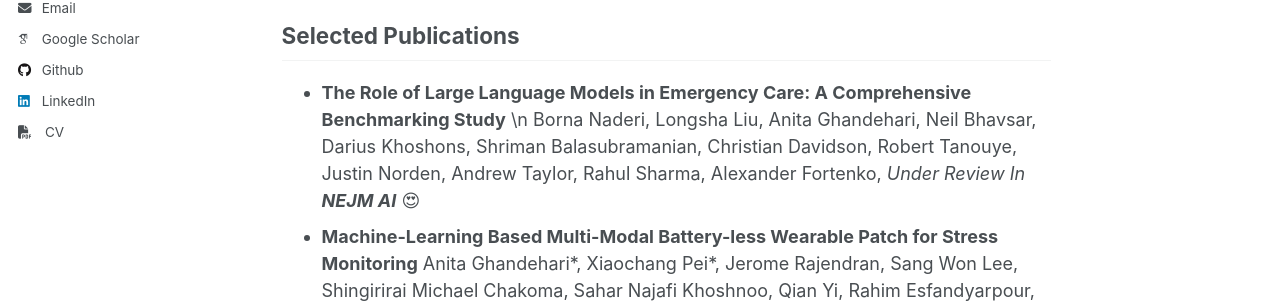
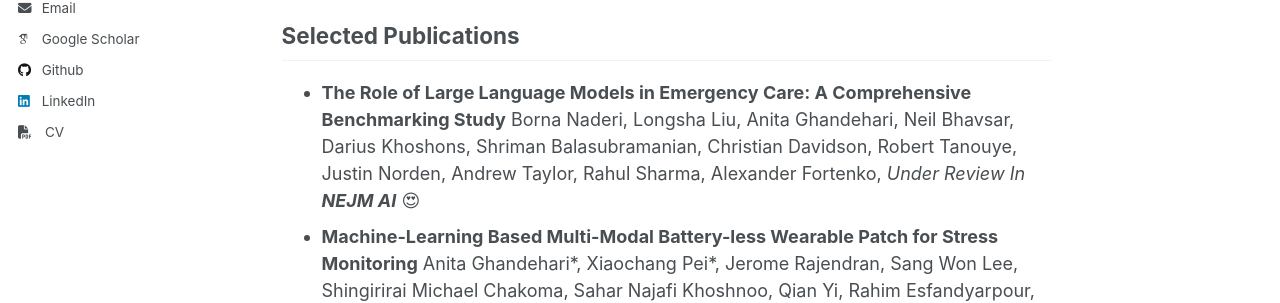
Before and after one commit to AnitaGhandehari/AnitaGhandehari.github.io, a Jekyll site: the page built from _pages/about.md, in a window 1280 px wide and 900 px high. Shown: the part 420-723 px from the top of the window. Built offline with Jekyll 4.4.1, drawn with Linux system fonts in a browser that asks for light colours; some web fonts are replaced.

```diff
--- a/_pages/about.md
+++ b/_pages/about.md
@@ -17,7 +17,7 @@ Research Interests
 Selected Publications
 ------
 - **The Role of Large Language Models in Emergency Care: A Comprehensive Benchmarking Study**
-  \n Borna Naderi, Longsha Liu, Anita Ghandehari, Neil Bhavsar, Darius Khoshons, Shriman Balasubramanian, Christian Davidson, Robert Tanouye, Justin Norden, Andrew Taylor, Rahul Sharma, Alexander Fortenko, _Under Review In **NEJM AI**_ 😍
+Borna Naderi, Longsha Liu, Anita Ghandehari, Neil Bhavsar, Darius Khoshons, Shriman Balasubramanian, Christian Davidson, Robert Tanouye, Justin Norden, Andrew Taylor, Rahul Sharma, Alexander Fortenko, _Under Review In **NEJM AI**_ 😍
 - **Machine-Learning Based Multi-Modal Battery-less Wearable Patch for Stress Monitoring**
   Anita Ghandehari\*, Xiaochang Pei\*, Jerome Rajendran, Sang Won Lee, Shingirirai Michael Chakoma, Sahar Najafi Khoshnoo, Qian Yi, Rahim Esfandyarpour, _Under review in **Nature Communication**_ 💥😁
 - **In-Situ Regenerable, Environmentally Stable, Multimodal Molecular Sensing Wearable Bioelectronics for Long-Term Health Assessment in Everyday Settings**
```
